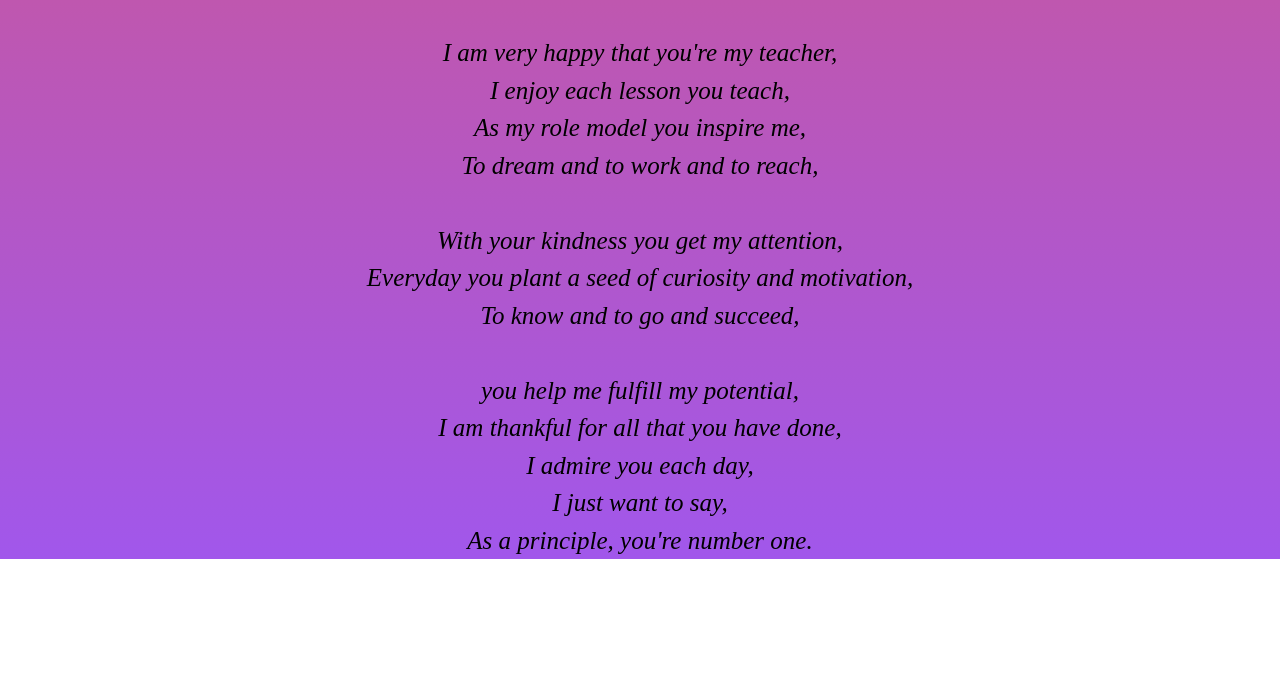
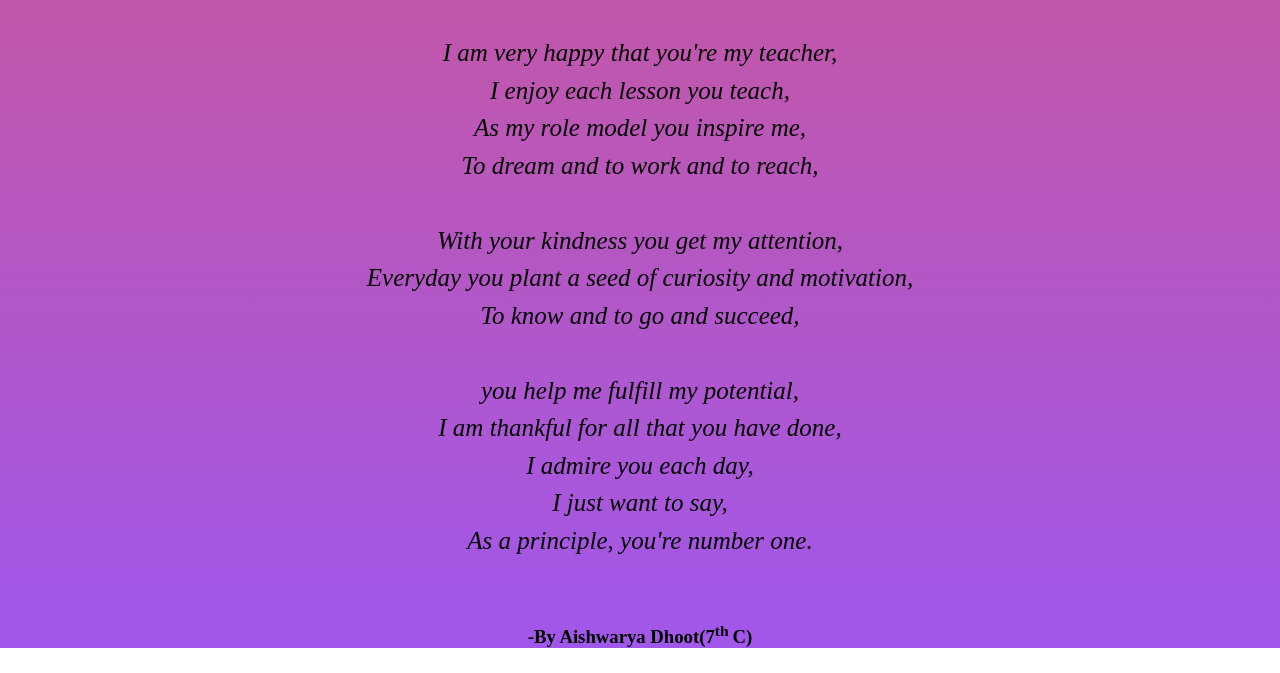
Before and after one commit to Aishwarya23082009/Dear-Punita-Ma-am, a plain HTML site: page index.html in a window 1280 px wide. Shown: the part 819-1492 px from the top of the page. Before the commit the page ends 1403 px from the top, so only its background shows below. Drawn offline with Linux system fonts and the light colour scheme.

Commit message:
Add files via upload

```diff
--- a/index.html
+++ b/index.html
@@ -36,6 +36,10 @@
             I just want to say,
             <br>
             As a principle, you're number one.
+            <br>
+            <br>
+            <h3>-By Aishwarya Dhoot(7<sup>th </sup> C)</h3>
+
         </p>
     </section>
 </body>
```
